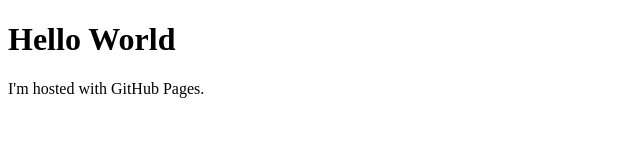
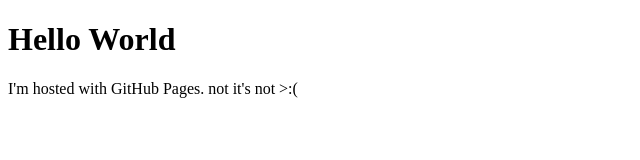
Before and after one commit to Joshuaolazo/Joshuaolazo.github.io, a plain HTML site: page Index.html in a window 1280 px wide. Shown: the full height of the page, 0-640 px from the left. Drawn offline with Linux system fonts and the light colour scheme.

Commit message:
update this
- justin anand and joyce

```diff
--- a/Index.html
+++ b/Index.html
@@ -2,6 +2,6 @@
 <html>
 <body>
 <h1>Hello World</h1>
-<p>I'm hosted with GitHub Pages.</p>
+<p>I'm hosted with GitHub Pages. not it's not >:( </p>
 </body>
 </html>
```
